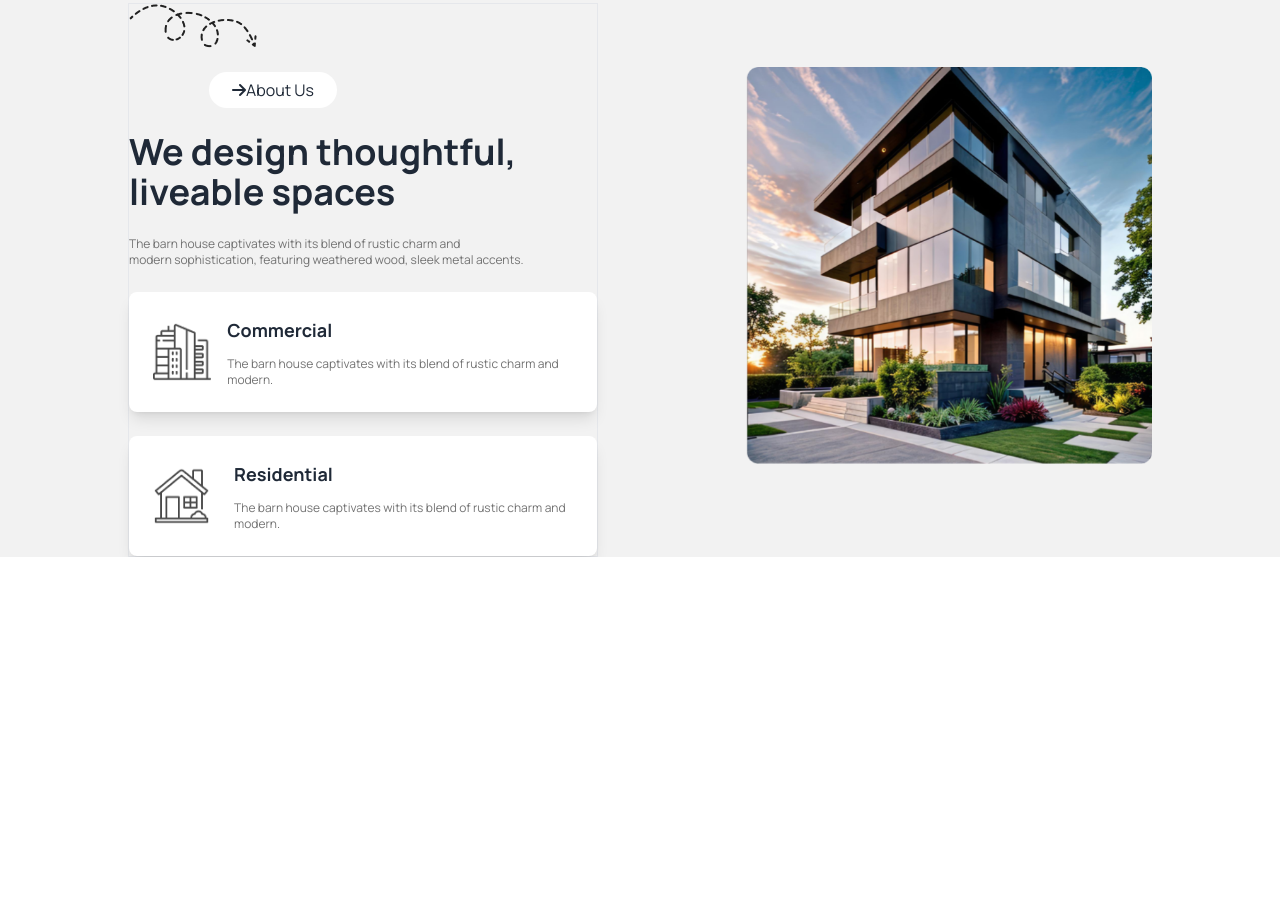
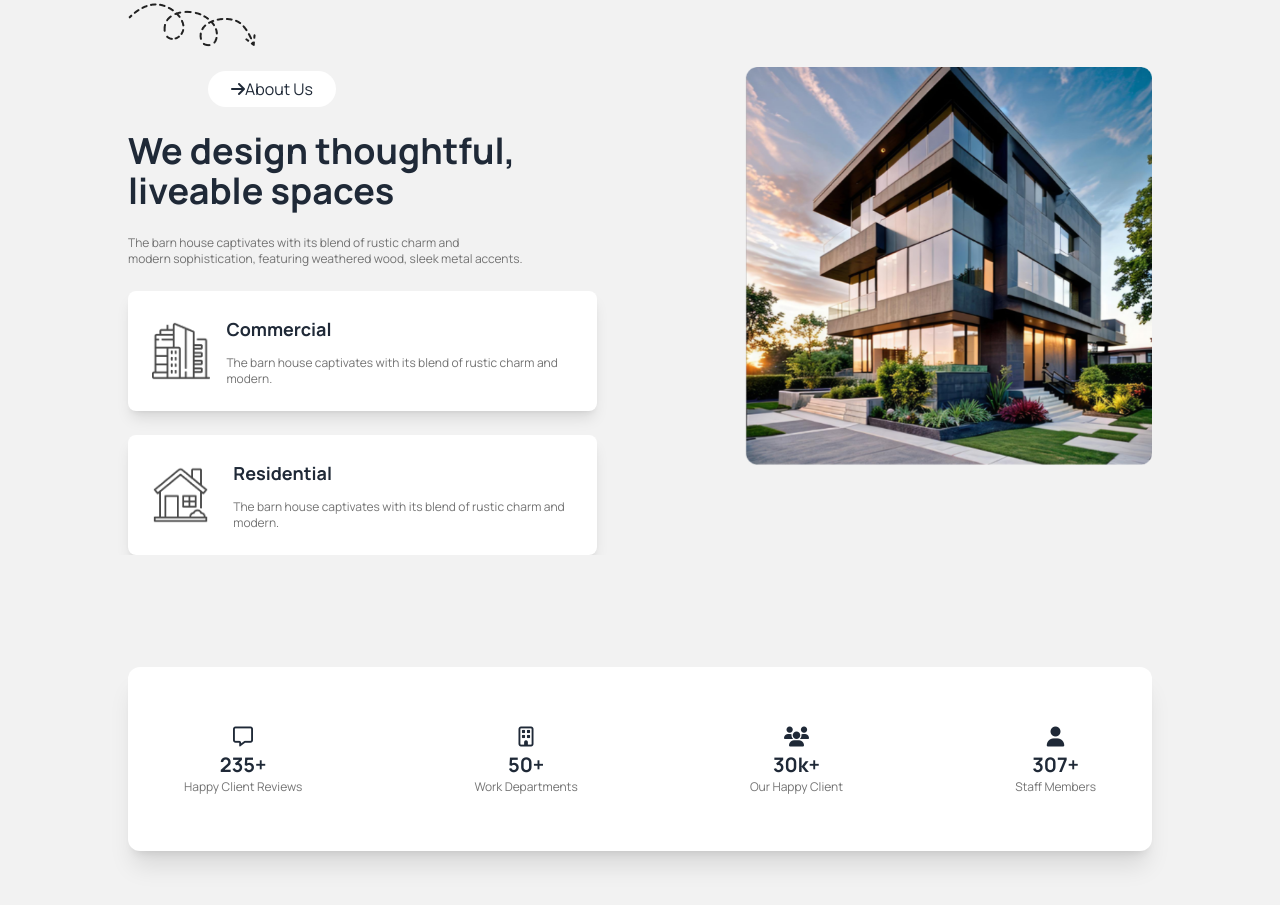
Before and after one commit to robiulislam485/third-assignment, a plain HTML site: page index.html in a window 1280 px wide. Shown: the part 911-1816 px from the top of the page. Before the commit the page ends 1596 px from the top, so only its background shows below. Drawn offline with nearby package versions, Linux system fonts and the light colour scheme.

Commit message:
added client section

```diff
--- a/index.html
+++ b/index.html
@@ -1,5 +1,5 @@
 <!DOCTYPE html>
-<html lang="en">
+<html lang="en" data-theme="light">
 <head>
     <meta charset="UTF-8">
     <meta name="viewport" content="width=device-width, initial-scale=1.0">
@@ -95,19 +95,19 @@
 
      <p class="text-xs text-smallfont text-center"> The barn house captivates with its blend of rustic charm and modern sophistication, featuring weathered wood, sleek metal <br> accents, and large windows that flood the space with natural light.</p>
 
-      <button class="bg-forsecbtn lg:w-48 h-14 rounded-full w-96">View Details <i class="fa-solid fa-arrow-right -rotate-45 h-7 w-7 bg-navbtn rounded-full text-black text-center mt-1 p-1 ml-2"></i></button>
+      <button class="bg-forsecbtn lg:w-48 h-14 rounded-full w-80">View Details <i class="fa-solid fa-arrow-right -rotate-45 h-7 w-7 bg-navbtn rounded-full text-black text-center mt-1 p-1 ml-2"></i></button>
 
   </div>
   <!-- Banner End -->
     </header>
-    <main>
+    <main class="bg-base-200 overflow-x-hidden">
 <!-- about us section start -->
-<div class="bg-base-200 lg:flex my-32 overflow-x-hidden ">
+<div class=" lg:flex mt-32 overflow-x-hidden">
 <!-- left side -->
- <div class="lg:mx-32 lg:mt-16 border mx-5 ">
+ <div class="lg:mx-32 lg:mt-16 mx-5">
   <div class="space-y-6">
     <div class="hidden lg:block"><img src="./assets/Vector.png" alt=""></div>
-<button class="w-32 h-9 bg-white rounded-full mt-6 lg:ml-20 ml-40 "><i class="fa-solid fa-arrow-right"></i>About Us</button>
+<button class="w-32 h-9 bg-white rounded-full mt-6 lg:ml-20 ml-32 "><i class="fa-solid fa-arrow-right"></i>About Us</button>
 <h1 class="text-4xl font-bold">We design thoughtful, liveable spaces</h1>
 <p class="text-xs text-smallfont ">The barn house captivates with its blend of rustic charm and <br>
   modern sophistication, featuring weathered wood, sleek metal accents.</p>
@@ -139,6 +139,37 @@
   </div>
 </div>
  <!-- about us section end -->
+<!-- Client Section start -->
+ <div class="lg:my-28 my-8 items-center text-center bg-white shadow-xl rounded-xl lg:mx-32 mx-5 space-y-9 p-8 overflow-x-hidden">
+<div class="lg:flex justify-between">
+  <!-- first -->
+   <div class="flex flex-col text-center p-6">
+    <i class="fa-regular fa-message text-xl"></i>
+    <h1 class="text-xl font-bold">235+</h1>
+    <p class="text-xs text-smallfont ">Happy Client Reviews</p>
+   </div>
+    <!-- Second -->
+    <div class="flex flex-col text-center p-6">
+      <i class="fa-regular fa-building text-xl"></i>
+      <h1 class="text-xl font-bold">50+</h1>
+      <p class="text-xs text-smallfont ">Work Departments</p>
+     </div>
+      <!-- Third -->
+   <div class="flex flex-col text-center p-6">
+    <i class="fa-solid fa-users text-xl"></i>
+    <h1 class="text-xl font-bold">30k+</h1>
+    <p class="text-xs text-smallfont ">Our Happy Client</p>
+   </div>
+    <!-- Four -->
+    <div class="flex flex-col text-center p-6">
+      <i class="fa-solid fa-user text-xl"></i>
+      <h1 class="text-xl font-bold">307+</h1>
+      <p class="text-xs text-smallfont ">Staff Members</p>
+     </div>
+</div>
+ </div>
+ <!-- client section end -->
+
     </main>
     <footer>
 
```
